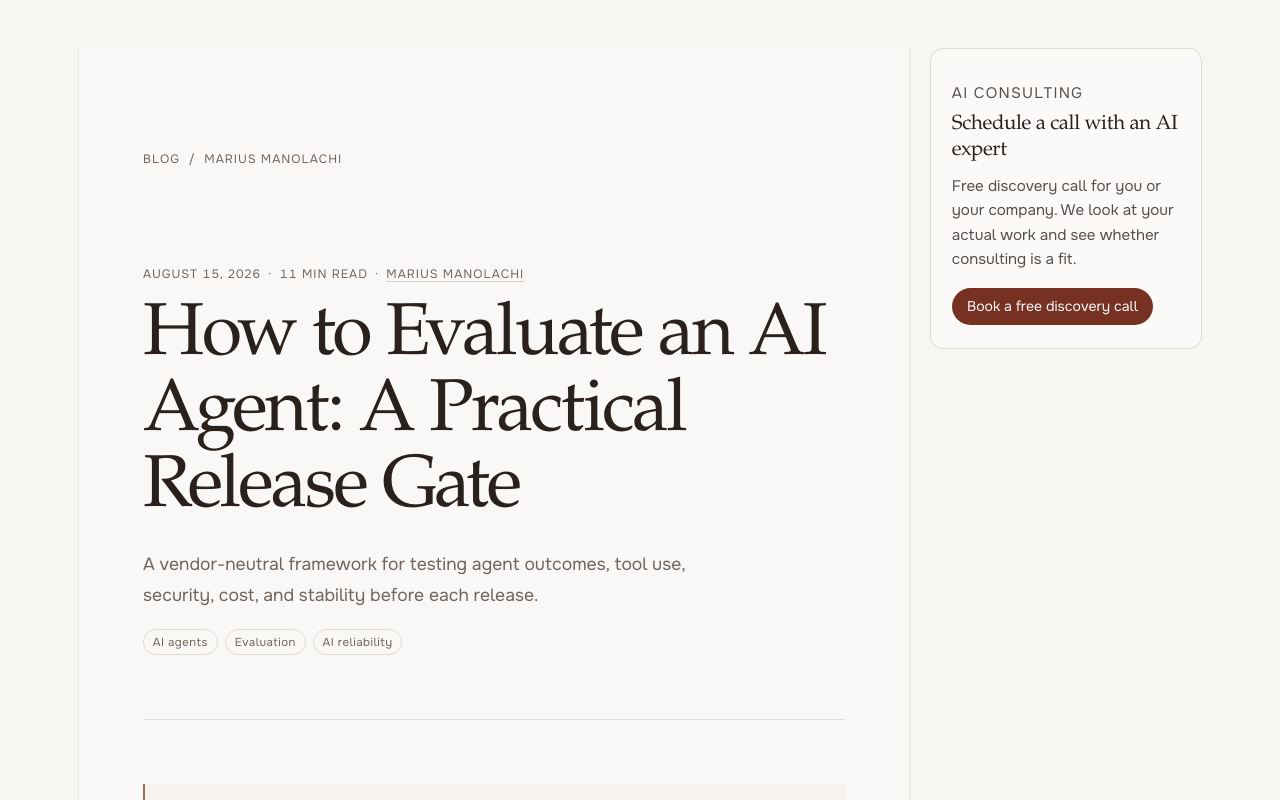
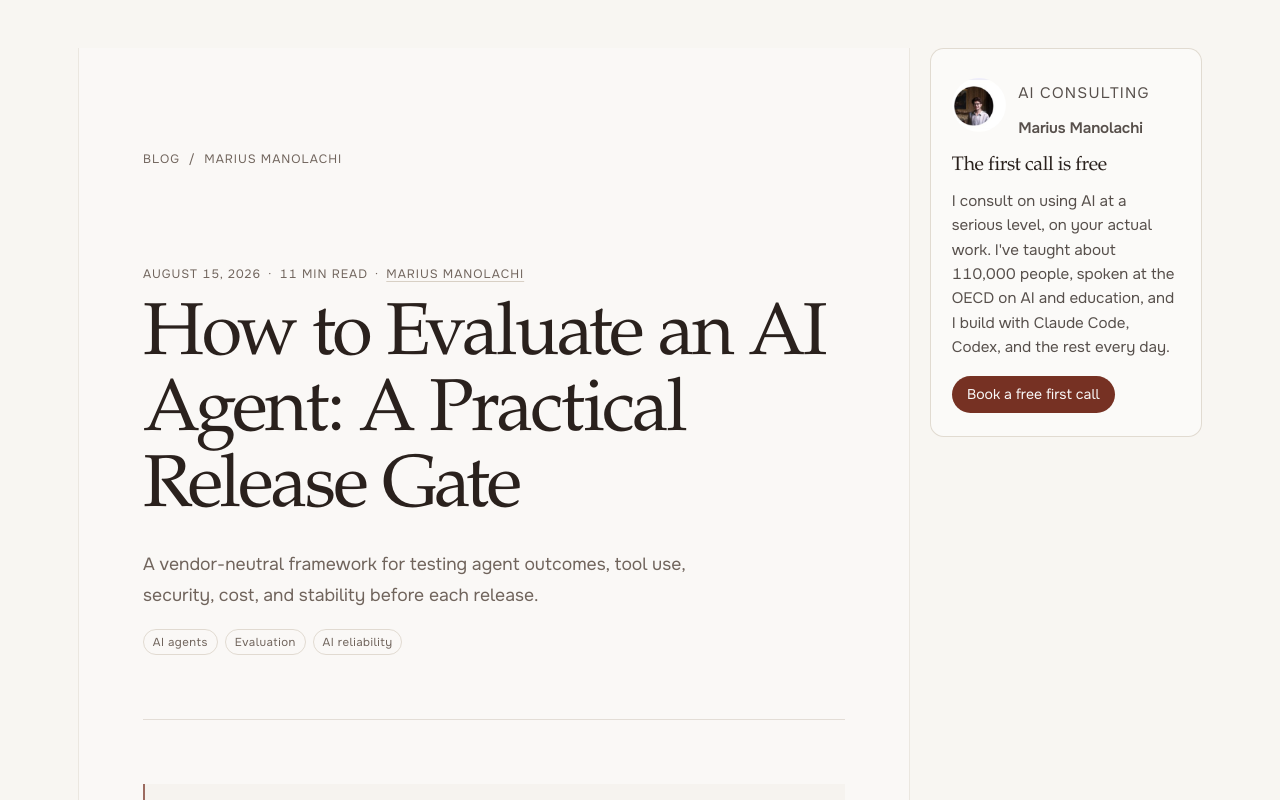
Before and after one commit to marius-manola/personal-brand, a Next.js app: page /blog/how-to-evaluate-an-ai-agent in a window 1280 px wide. Shown: the top 800 px of the page. Built offline with nearby package versions, Linux system fonts and the light colour scheme.

Commit message:
Send the blog call box straight to Cal with a face and a free first call
The side card now shows who I am, states that the first call is free,
and opens the calendar instead of the consulting form.

```diff
--- a/app/components/BlogCallCard.tsx
+++ b/app/components/BlogCallCard.tsx
@@ -1,18 +1,37 @@
-import Link from 'next/link';
+import Image from 'next/image';
+import { calendarUrl } from '@/app/data/learn-ai';
 
 export default function BlogCallCard() {
   return (
     <aside className="blog-call-rail" aria-label="Schedule a call">
       <div className="blog-call-card">
-        <p className="blog-call-kicker">AI consulting</p>
-        <h2>Schedule a call with an AI expert</h2>
+        <div className="blog-call-person">
+          <Image
+            src="/marius.jpg"
+            alt="Marius Manolachi"
+            width={80}
+            height={80}
+            className="blog-call-photo"
+          />
+          <div>
+            <p className="blog-call-kicker">AI consulting</p>
+            <p className="blog-call-name">Marius Manolachi</p>
+          </div>
+        </div>
+        <h2>The first call is free</h2>
         <p>
-          Free discovery call for you or your company. We look at your actual work
-          and see whether consulting is a fit.
+          I consult on using AI at a serious level, on your actual work. I&apos;ve
+          taught about 110,000 people, spoken at the OECD on AI and education,
+          and I build with Claude Code, Codex, and the rest every day.
         </p>
-        <Link href="/learn-ai#apply" className="blog-call-cta">
-          Book a free discovery call
-        </Link>
+        <a
+          href={calendarUrl}
+          className="blog-call-cta"
+          target="_blank"
+          rel="noopener noreferrer"
+        >
+          Book a free first call
+        </a>
       </div>
     </aside>
   );
--- a/app/globals.css
+++ b/app/globals.css
@@ -347,6 +347,20 @@ h1, h2, h3, h4, h5, h6 {
   background: hsl(var(--card));
 }
 
+.blog-call-person {
+  display: flex;
+  align-items: center;
+  gap: 0.75rem;
+}
+
+.blog-call-photo {
+  width: 3.4rem;
+  height: 3.4rem;
+  border-radius: 9999px;
+  object-fit: cover;
+  flex-shrink: 0;
+}
+
 .blog-call-kicker {
   color: hsl(var(--muted-foreground));
   font-size: 0.72rem;
@@ -354,9 +368,16 @@ h1, h2, h3, h4, h5, h6 {
   text-transform: uppercase;
 }
 
+.blog-call-name {
+  margin-top: 0.15rem;
+  font-size: 0.95rem;
+  font-weight: 600;
+  letter-spacing: -0.01em;
+}
+
 .blog-call-card h2 {
-  margin-top: 0.45rem;
-  font-size: 1.28rem;
+  margin-top: 0.9rem;
+  font-size: 1.22rem;
   line-height: 1.25;
   letter-spacing: -0.02em;
 }
```
Also changed, not shown: public/marius.jpg (added).
